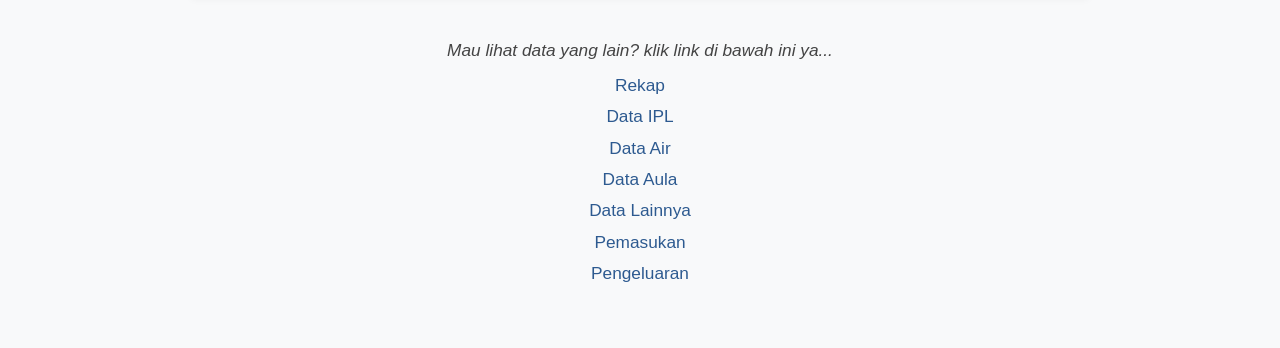
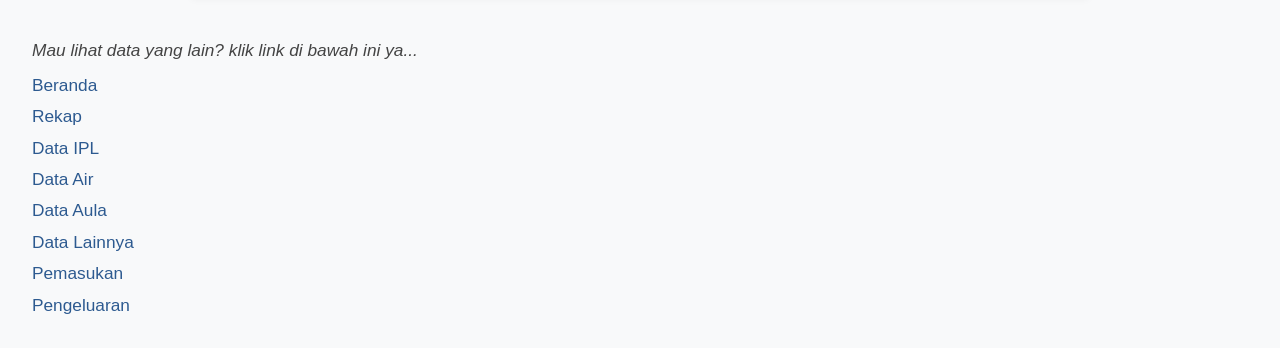
Before and after one commit to BlokHCikeasGardenia/saldo, a plain HTML site: page index.html in a window 1280 px wide. Shown: the part 458-806 px from the top of the page. Drawn offline with Linux system fonts and the light colour scheme.

Commit message:
Update index.html

```diff
--- a/index.html
+++ b/index.html
@@ -31,7 +31,7 @@
       overflow: hidden;
     }
     footer {
-      text-align: center;
+      text-align: left;
       margin-top: 2.5em;
       font-size: 1.08em;
       /* background, padding, border-radius dihilangkan agar ramping */
@@ -84,6 +84,7 @@
       Mau lihat data yang lain? klik link di bawah ini ya...
     </div>
     <nav>
+      <a href="https://blokhcikeasgardenia.github.io/home/">Beranda</a>
       <a href="https://blokhcikeasgardenia.github.io/rekap/">Rekap</a>
       <a href="https://blokhcikeasgardenia.github.io/dataipl/">Data IPL</a>
       <a href="https://blokhcikeasgardenia.github.io/dataair/">Data Air</a>
```
